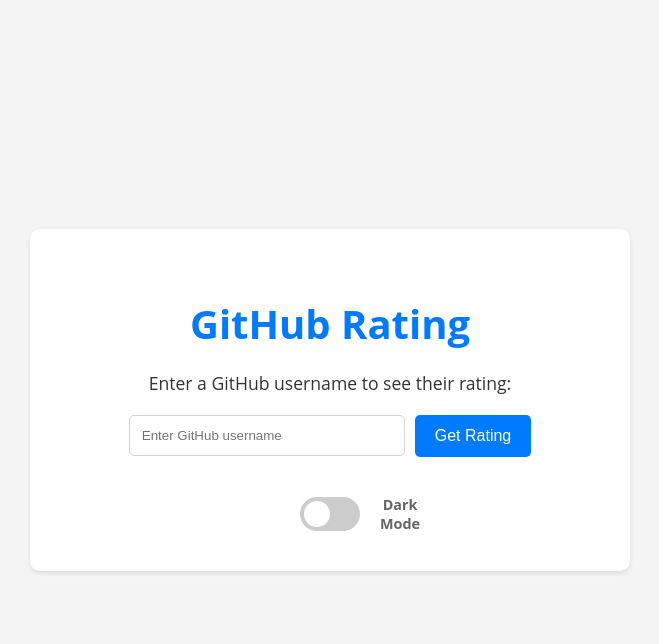
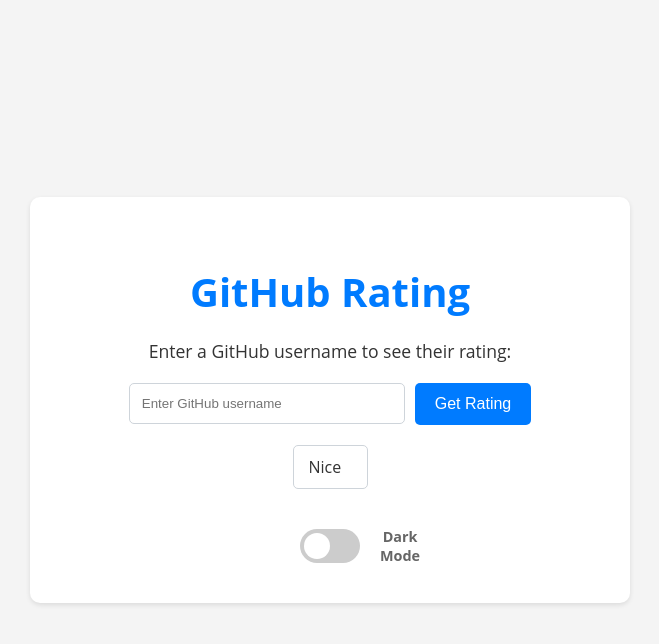
Before and after one commit to JeffreyWangDev/githubProfileJudge, a Flask app: page / in a window 1280 px wide. Shown: the top 644 px of the page, without its empty margins (310-969 px from the left). Run offline with Flask 3, Linux system fonts and the light colour scheme.

Commit message:
added a nice area

```diff
--- a/main.py
+++ b/main.py
@@ -34,22 +34,27 @@
         return None, None
     return repos, profile
 
-def generate_content(user):
+def generate_content(user,style):
+    style = style.lower()
     repos, profile = get_github_profile(user)
+    if style == "mean":
+        system_instruction ="Give it a rating out of 3, with 1 being the worst and a number of stars out of 5. Act like a rude, snarky, know-it-all kind of person.This is a github profile, MAKE SURE TO make a MEAN, SMART, KNOW-IT-ALL AND snarky reply about it unless this is a REALLY good profile. DO NOT give ways to improve the profile."
+    else:
+        system_instruction ="Give it a rating out of 3, with 1 being the worst and a number of stars out of 5. Act like a nice, helpful, and supportive person. This is a github profile, MAKE SURE TO make a NICE, SUPPORTIVE, AND HELPFUL reply about it unless this is a REALLY bad profile. DO NOT be mean or rude"
     if repos is None:
         print(response)
         return "Sorry, I couldn't find that user."
     try:
-        model = genai.GenerativeModel("gemini-1.5-flash",generation_config=generation_config,system_instruction="Give it a rating out of 3, with 1 being the worst and a number of stars out of 5. Act like a rude, snarky, know-it-all kind of person.This is a github profile, MAKE SURE TO make a MEAN, SMART, KNOW-IT-ALL AND snarky reply about it unless this is a REALLY good profile. DO NOT give ways to improve the profile. \n")
+        model = genai.GenerativeModel("gemini-1.5-flash",generation_config=generation_config,system_instruction=system_instruction)
         response = model.generate_content(str(repos)+str(profile))
     except ResourceExhausted:
         print("ResourceExhausted")
         try:
-            model = genai.GenerativeModel("gemini-1.5-flash-8b",generation_config=generation_config,system_instruction="Give it a rating out of 3, with 1 being the worst and a number of stars out of 5. Act like a rude, snarky, know-it-all kind of person.This is a github profile, MAKE SURE TO make a MEAN, SMART, KNOW-IT-ALL AND snarky reply about it unless this is a REALLY good profile. DO NOT give ways to improve the profile. \n")
+            model = genai.GenerativeModel("gemini-1.5-flash-8b",generation_config=generation_config,system_instruction=system_instruction)
             response = model.generate_content(str(repos)+str(profile))
         except ResourceExhausted:
             try:
-                model = genai.GenerativeModel("gemini-1.5-flash-002",generation_config=generation_config,system_instruction="Give it a rating out of 3, with 1 being the worst and a number of stars out of 5. Act like a rude, snarky, know-it-all kind of person.This is a github profile, MAKE SURE TO make a MEAN, SMART, KNOW-IT-ALL AND snarky reply about it unless this is a REALLY good profile. DO NOT give ways to improve the profile. \n")
+                model = genai.GenerativeModel("gemini-1.5-flash-002",generation_config=generation_config,system_instruction=system_instruction)
                 response = model.generate_content(str(repos)+str(profile))
             except ResourceExhausted:
 
@@ -67,9 +72,9 @@
 def read_root():
     return render_template("index.html")
 
-@app.get("/generate/<user>")
-def generate(user):
-    response = generate_content(user)
+@app.get("/generate/<user>/<style>")
+def generate(user,style):
+    response = generate_content(user,style)
     print(response)
     try:
         respjson = json.loads(response)
--- a/templates/index.html
+++ b/templates/index.html
@@ -5,7 +5,7 @@
     <style>
         body {
             font-family: 'Open Sans', sans-serif;
-            background-color: #f4f4f4; /* Light mode default */
+            background-color: #f4f4f4;
             color: #333;
             display: flex;
             justify-content: center;
@@ -86,15 +86,15 @@
         }
 
         #rating-result.positive {
-            color: #28a745; /* Green for positive response */
+            color: #28a745;
         }
 
         #rating-result.neutral {
-            color: #ffc107; /* Yellow for neutral response */
+            color: #ffc107;
         }
 
         #rating-result.negative {
-            color: #dc3545; /* Red for negative response */
+            color: #dc3545;
         }
 
         .loading {
@@ -123,7 +123,6 @@
             100% { transform: rotate(360deg); }
         }
 
-        /* Dark Mode Styles */
         body.dark-mode {
             background-color: #121212;
             color: #fff;
@@ -238,6 +237,46 @@
             color: #888;
             cursor: not-allowed;
         }
+        .version-selector {
+            margin-bottom: 20px;
+            display: flex;
+            justify-content: center;
+            align-items: center;
+        }
+
+        .version-selector select {
+            padding: 10px 15px;
+            border: 1px solid #ced4da;
+            border-radius: 5px;
+            background-color: #fff;
+            color: #333;
+            transition: border-color 0.3s ease, box-shadow 0.3s ease;
+            font-size: 1em;
+            font-family: inherit;
+            appearance: none;
+        }
+
+        .version-selector select:focus {
+            border-color: #007bff;
+            outline: none;
+            box-shadow: 0 0 5px rgba(0, 123, 255, 0.3);
+        }
+
+        .version-selector select:disabled {
+            background-color: #f2f2f2;
+            color: #888;
+            cursor: not-allowed;
+        }
+
+        .version-selector select::after {
+            content: "\279C";
+            position: absolute;
+            right: 10px;
+            top: 50%;
+            transform: translateY(-50%);
+            pointer-events: none;
+            color: #888;
+        }
     </style>
 </head>
 <body>
@@ -249,7 +288,12 @@
             <input type="text" id="github-username" placeholder="Enter GitHub username" >
             <button id="get-rating">Get Rating</button>
         </div>
-
+        <div class="version-selector">
+            <select id="rating-version">
+                <option value="nice">Nice</option>
+                <option value="mean">Mean</option>
+            </select>
+        </div>
         <div id="rating-result"></div>
         <div class="loading" id="loading-spinner-container">
             <div class="loading-spinner"></div>
@@ -268,11 +312,13 @@
         const ratingResult = document.getElementById('rating-result');
         const loadingSpinnerContainer = document.getElementById('loading-spinner-container');
 
+        const ratingVersionSelect = document.getElementById('rating-version');
+
         let isTypingOrLoading = false;
 
         getRatingButton.addEventListener('click', async () => {
-            usernameInput.disabled = true;
-            getRatingButton.disabled = true;
+            const selectedVersion = ratingVersionSelect.value;
+
             if (isTypingOrLoading) {
                 return;
             }
@@ -284,22 +330,26 @@
                 isTypingOrLoading = false;
                 return;
             }
-
+            usernameInput.disabled = true;
+            getRatingButton.disabled = true;
+            ratingVersionSelect.disabled = true;
             loadingSpinnerContainer.style.display = 'flex';
             ratingResult.textContent = '';
             ratingResult.style.display = 'block';
 
             try {
-                const response = await fetch(`/generate/${username}`);
+                const response = await fetch(`/generate/${username}/${selectedVersion}`);
                 const data = await response.json();
                 loadingSpinnerContainer.style.display = 'none';
 
-                // Simulate typing effect
                 let text = `${data.text}`;
                 let i = 0;
                 const typingInterval = 35;
                 const typingTimeout = setTimeout(() => {
                     loadingSpinnerContainer.style.display = 'none';
+                    usernameInput.disabled = false;
+                    getRatingButton.disabled = false;
+                    ratingVersionSelect.disabled = false;
                     isTypingOrLoading = false;
                 }, text.length * typingInterval);
 
@@ -312,7 +362,6 @@
                     }
                 }, typingInterval);
 
-                // Add class to the rating result based on the response
                 if (data.sentiment === 'positive') {
                     ratingResult.classList.add('positive');
                 } else if (data.sentiment === 'neutral') {
@@ -321,8 +370,7 @@
                     ratingResult.classList.add('negative');
                 }
 
-                usernameInput.disabled = false;
-                getRatingButton.disabled = false;
+
             } catch (error) {
                 loadingSpinnerContainer.style.display = 'none';
                 ratingResult.textContent = "An error occurred. Please try again later.";
@@ -330,6 +378,7 @@
                 isTypingOrLoading = false;
                 usernameInput.disabled = false;
                 getRatingButton.disabled = false;
+                ratingVersionSelect.disabled = false;
             }
         });
 
```
